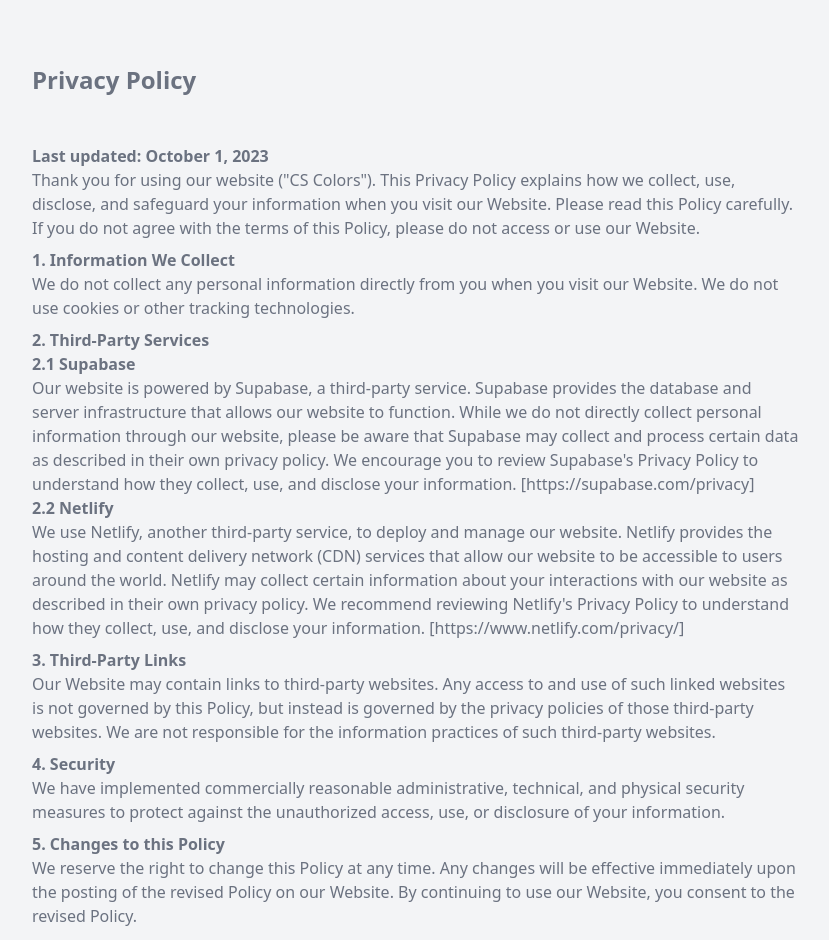
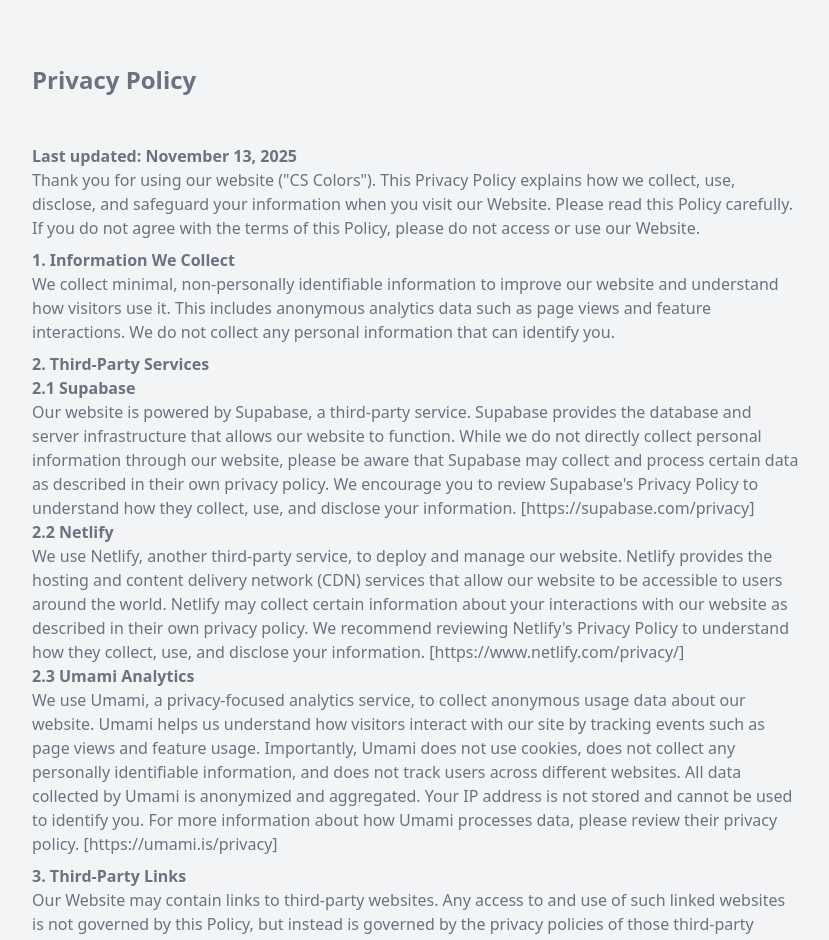
Before and after one commit to mavifindsbugs/cscolors, a SvelteKit app: page /privacy in a window 1280 px wide. Shown: the top 940 px of the page, without its empty margins (224-1053 px from the left). Built offline with nearby package versions, Linux system fonts and the light colour scheme; no server answers.

Commit message:
feta: Add umami and adjust privacy policy

```diff
--- /dev/null
+++ b/src/lib/analytics.ts
@@ -0,0 +1,12 @@
+import { browser } from '$app/environment';
+
+/**
+ * Track a custom event with Umami analytics
+ * @param eventName The name of the event to track
+ * @param eventData Optional data to associate with the event
+ */
+export function trackEvent(eventName: string, eventData?: Record<string, any>) {
+    if (browser && (window as any).umami) {
+        (window as any).umami.track(eventName, eventData);
+    }
+}
--- a/src/lib/components/Main.svelte
+++ b/src/lib/components/Main.svelte
@@ -3,6 +3,7 @@
     import Sidebar from "./Sidebar.svelte";
     import ItemView from "./ItemView.svelte";
     import { browser } from '$app/environment';
+    import { trackEvent } from '$lib/analytics';
 
     import type {Item, Crate} from "$lib/item";
     import {supabase} from "$lib/subabaseClient";
@@ -44,12 +45,16 @@
         }
         sidebarSelection = s
         selectedVariant = "";
+        // Track tab selection
+        trackEvent('tab-selected', { tab: s });
         handleSearch(search);
     }
 
     function selectVariant() {
         sidebarSelection = "Crates";
         search = "";
+        // Track variant selection
+        trackEvent('variant-selected', { variant: selectedVariant });
         handleSearch(search);
     }
 
@@ -62,6 +67,8 @@
         selectedOrder = "descending";
         // Remove special characters and CS:GO prefix that might break the search
         let cleanName = crate.name.replace(/CS:GO\s*/g, '').replace(/[|:&]/g, '').trim();
+        // Track crate click
+        trackEvent('crate-clicked', { crate: cleanName, wasCase });
         if (wasCase) {
             search = cleanName + " !knives";
         } else {
@@ -79,6 +86,12 @@
             getItems(search, false, convertToType(sidebarSelection));
         }
         backToTop()
+    }
+
+    function handleColorClick(color: string) {
+        // Track color search
+        trackEvent('color-search', { color });
+        handleSearch(color);
     }
 
     function fetchMoreItems(){
@@ -203,7 +216,7 @@
                     waiting...
                 {:then items}
                     {#each items as item (item)}
-                        <ItemView on:color_click={(e) => {handleSearch(e.detail.text)}} on:crate_click={(e) => {handleCrateClick(e.detail.crate)}} item={item}></ItemView>
+                        <ItemView on:color_click={(e) => {handleColorClick(e.detail.text)}} on:crate_click={(e) => {handleCrateClick(e.detail.crate)}} item={item}></ItemView>
                     {/each}
                 {:catch error}
                     <p style="color: red">{error.message}</p>
--- a/src/routes/+layout.svelte
+++ b/src/routes/+layout.svelte
@@ -1,5 +1,10 @@
 <script>
     import "../app.css";
+    import { PUBLIC_UMAMI_WEBSITE_ID } from '$env/static/public';
 </script>
 
+<svelte:head>
+  <script defer src="https://cloud.umami.is/script.js" data-website-id={PUBLIC_UMAMI_WEBSITE_ID}></script>
+</svelte:head>
+
 <slot />
--- a/src/routes/privacy/+page.svelte
+++ b/src/routes/privacy/+page.svelte
@@ -20,7 +20,7 @@
         <p class="text-2xl font-semibold mb-12">Privacy Policy</p>
         <div class="text-gray-500 dark:text-white">
             <span class="block font-semibold mt-2">
-                Last updated: October 1, 2023
+                Last updated: November 13, 2025
             </span>
 
             <span class="block">
@@ -30,7 +30,7 @@
                 1. Information We Collect
             </span>
             <span class="block">
-                We do not collect any personal information directly from you when you visit our Website. We do not use cookies or other tracking technologies.
+                We collect minimal, non-personally identifiable information to improve our website and understand how visitors use it. This includes anonymous analytics data such as page views and feature interactions. We do not collect any personal information that can identify you.
             </span>
             <span class="block font-bold mt-2">
             2. Third-Party Services
@@ -49,6 +49,13 @@
                 We use Netlify, another third-party service, to deploy and manage our website. Netlify provides the hosting and content delivery network (CDN) services that allow our website to be accessible to users around the world. Netlify may collect certain information about your interactions with our website as described in their own privacy policy. We recommend reviewing Netlify's Privacy Policy to understand how they collect, use, and disclose your information.
 
                 [<a class="hover:underline" href="https://www.netlify.com/privacy/">https://www.netlify.com/privacy/</a>]
+                </span>
+
+                <span class="font-semibold">2.3 Umami Analytics</span>
+                <span class="block">
+                We use Umami, a privacy-focused analytics service, to collect anonymous usage data about our website. Umami helps us understand how visitors interact with our site by tracking events such as page views and feature usage. Importantly, Umami does not use cookies, does not collect any personally identifiable information, and does not track users across different websites. All data collected by Umami is anonymized and aggregated. Your IP address is not stored and cannot be used to identify you. For more information about how Umami processes data, please review their privacy policy.
+
+                [<a class="hover:underline" href="https://umami.is/privacy">https://umami.is/privacy</a>]
                 </span>
             </span>
             <span class="block font-bold mt-2">
```
